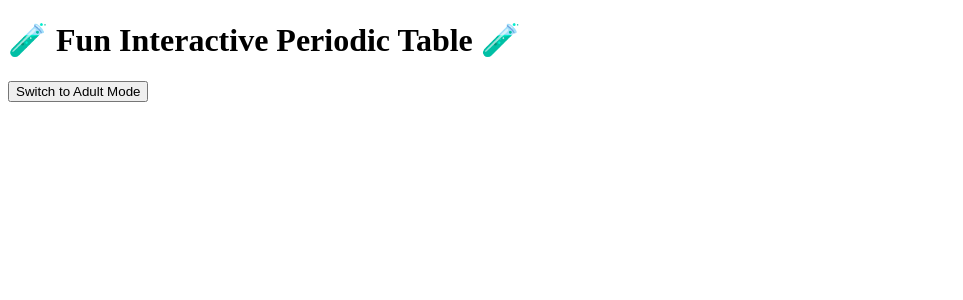
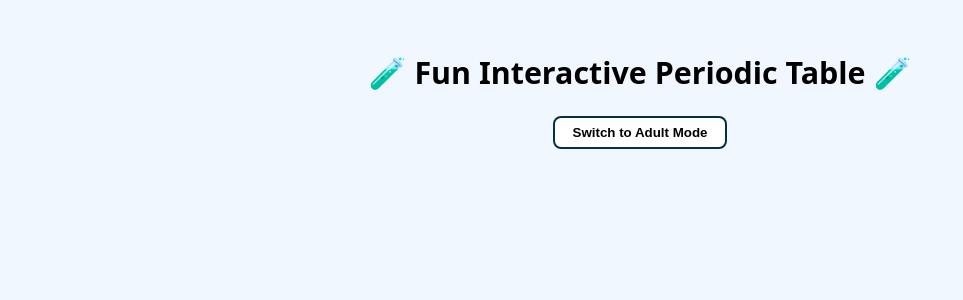
Before and after one commit to MEBANNED/fun-periodic-table, a Flask app: page / in a window 1280 px wide. Shown: the top 300 px of the page, without its empty margins (0-963 px from the left). Run offline with Flask 3, Linux system fonts and the light colour scheme.

Commit message:
Update style.css

```diff
--- a/static/style.css
+++ b/static/style.css
@@ -1,26 +1,121 @@
-<!DOCTYPE html>
-<html lang="en">
-<head>
-  <meta charset="UTF-8" />
-  <title>🧪 Fun Interactive Periodic Table 🧪</title>
-  <link rel="stylesheet" href="{{ url_for('static', filename='style.css') }}">
-</head>
-<body>
-  <h1>🧪 Fun Interactive Periodic Table 🧪</h1>
+/* ---------- color tokens -------------------------------------------- */
+:root{
+  --solid:#90be6d;
+  --liquid:#8ecae6;
+  --gas:#ffd93b;
+  --unknown:#adb5bd;
+  --border:#023047;
+  --popup-bg:#ffffff;
+}
 
-  <button id="toggle-mode">Switch to Adult Mode</button>
+/* ---------- basic layout -------------------------------------------- */
+body{
+  font-family:system-ui, sans-serif;
+  background:#f1f7ff;
+  text-align:center;
+  margin:0;
+  padding:2rem 1rem;
+}
+h1{margin-bottom:1.4rem;font-size:1.9rem}
 
-  <div id="periodic-table"></div>
+/* ---------- top mode-toggle button ---------------------------------- */
+#toggle-mode{
+  padding:0.45rem 1.1rem;
+  border:2px solid var(--border);
+  border-radius:8px;
+  background:#fff;
+  cursor:pointer;
+  font-weight:600;
+  margin-bottom:1.6rem;
+}
 
-  <div id="info-popup" style="display:none;">
-    <div id="popup-content">
-      <button id="close-popup">X</button>
-      <h2 id="element-name">Element</h2>
-      <p id="element-fact">Fact goes here</p>
-      <button onclick="toggleMode()">Switch Mode</button>
-    </div>
-  </div>
+/* ---------- periodic-table grid ------------------------------------ */
+#periodic-table{
+  display:grid;
+  grid-template-columns:repeat(18,70px);
+  gap:6px;
+  justify-content:center;
+  margin:0 auto 2rem;
+}
 
-  <script src="{{ url_for('static', filename='script.js') }}"></script>
-</body>
-</html>
+.element{
+  border:2px solid var(--border);
+  border-radius:8px;
+  padding:1rem 0;
+  color:#fff;
+  font-weight:700;
+  cursor:pointer;
+  transition:.15s;
+  text-align:center;
+}
+.element:hover{
+  transform:translateY(-4px);
+  filter:brightness(1.1);
+}
+
+/* ---------- popup modal -------------------------------------------- */
+#info-popup{
+  position:fixed;
+  inset:0;
+  display:none;                 /* shown via JS */
+  align-items:center;
+  justify-content:center;
+  backdrop-filter:blur(2px);
+  background:rgba(0,0,0,.35);
+  z-index:100;
+}
+
+#popup-content{
+  background:var(--popup-bg);
+  border:3px solid var(--border);
+  border-radius:16px;
+  box-shadow:0 12px 24px rgba(0,0,0,.25);
+  width:min(90%,340px);
+  padding:1.6rem 1.3rem 2rem;
+  position:relative;
+}
+
+#close-popup{
+  position:absolute;
+  top:6px;
+  right:10px;
+  font-size:1.4rem;
+  border:none;
+  background:none;
+  cursor:pointer;
+}
+
+/* ---------- Kid / Adult switch inside popup ------------------------ */
+.mode-switch{
+  margin-bottom:.8rem;
+}
+.mode-switch button{
+  margin:0 .3rem;
+  padding:.35rem .8rem;
+  border:1px solid var(--border);
+  border-radius:6px;
+  background:#fff;
+  cursor:pointer;
+}
+.mode-switch button.active{
+  background:#ffd93b;
+  color:#023047;
+  font-weight:700;
+}
+
+/* ---------- text inside popup -------------------------------------- */
+#element-name{
+  margin:.4rem 0 .2rem;
+  font-size:1.3rem;
+  font-weight:700;
+}
+#element-fact{
+  font-size:1.05rem;
+  margin-bottom:1rem;
+}
+
+/* ---------- color the grid cells by state -------------------------- */
+[element-state="solid"]  { background:var(--solid);  }
+[element-state="liquid"] { background:var(--liquid); }
+[element-state="gas"]    { background:var(--gas);    }
+[element-state="unknown"]{ background:var(--unknown);}
```
